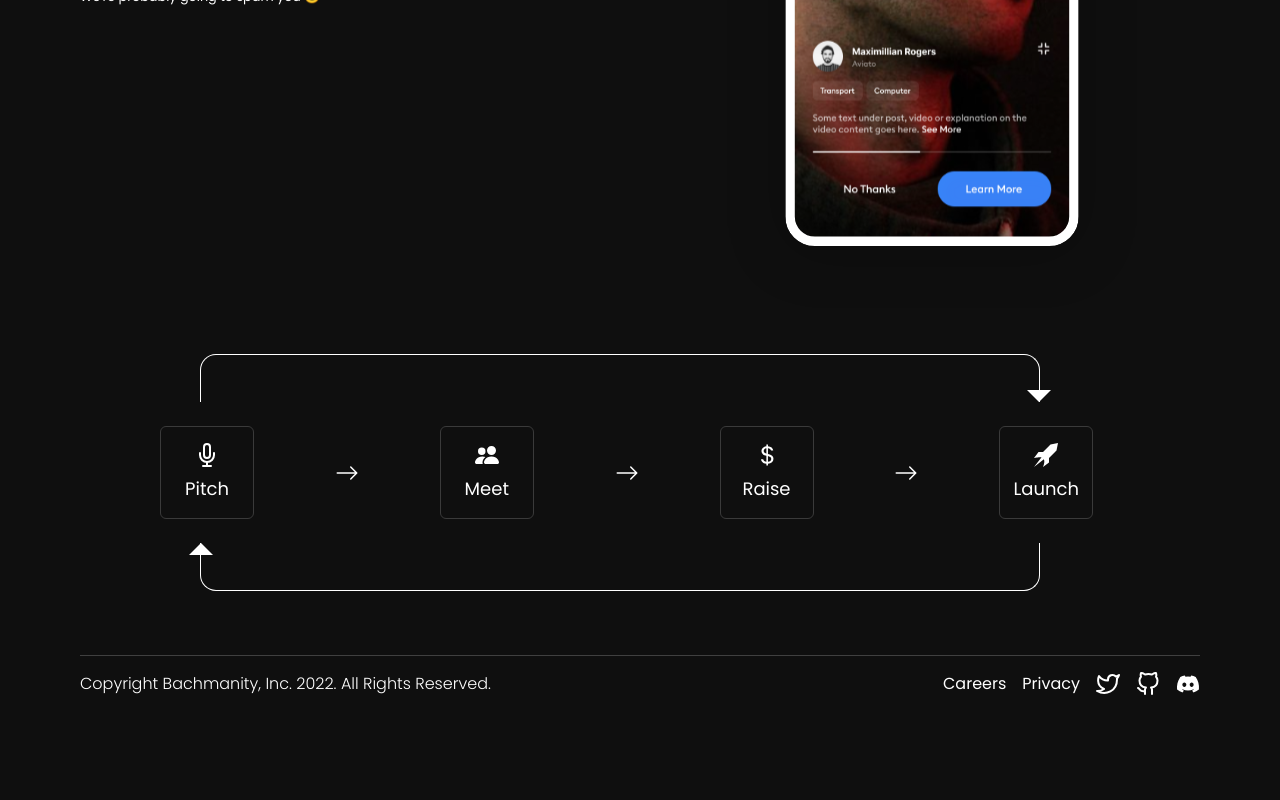
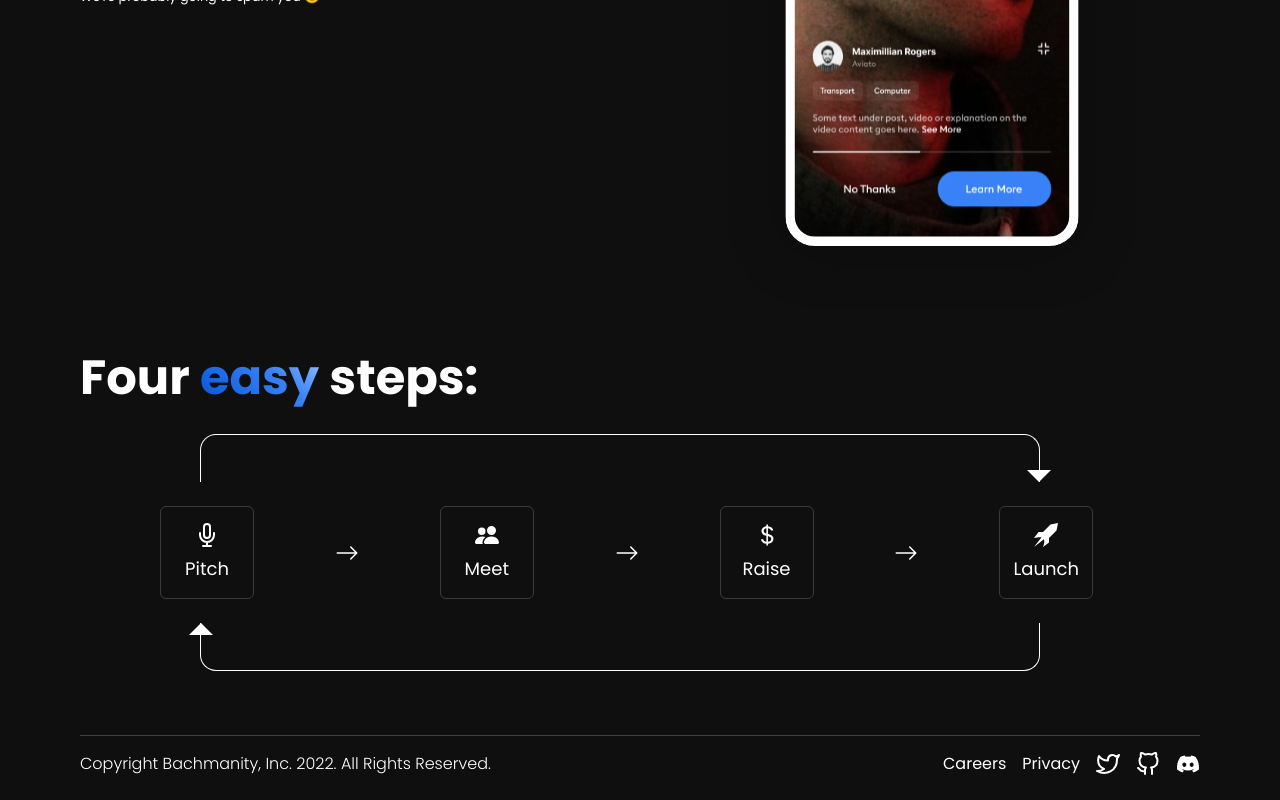
Before and after one commit to suryanshmak/aviato-sample, a Next.js app: page / in a window 1280 px wide. Shown: the part 462-1262 px from the top of the page. Before the commit the page ends 1182 px from the top, so only its background shows below. Built offline with nearby package versions, Linux system fonts and the light colour scheme.

Commit message:
add section header

```diff
--- a/pages/index.tsx
+++ b/pages/index.tsx
@@ -118,8 +118,10 @@ export default function Home() {
           />
         </div>
       </section>
+      <h2 className="text-[1.5rem] sm:text-[2rem] md:text-[2.5rem] xl:text-[3rem] 2xl:text-[3.5rem] font-bold lg:leading-[4rem] xl:leading-[5rem] select-none">
+        Four <span className="text-transform-gradient">easy</span> steps:
+      </h2>
       <div className="pt-4 pb-16 hidden w-10/12 transform translate-x-20 lg:grid items-center">
-        <div>
         <div
           className="transform translate-x-10 relative w-[88%] xl:w-[90%] h-12 border-t border-l
         border-r border-neutral-800 rounded-t-2xl"
@@ -139,9 +141,7 @@ export default function Home() {
                 <step.icon className="w-6 h-6" />
                 <p className="text-[18px]">{step.title}</p>
               </li>
-                {step.shouldRender ? (
-                  <BsArrowRight className="w-6 h-6" />
-                ) : null}
+              {step.shouldRender ? <BsArrowRight className="w-6 h-6" /> : null}
             </>
           ))}
         </ul>
@@ -150,7 +150,6 @@ export default function Home() {
             className="absolute w-0 h-0 border-[12px] border-t-0 border-[transparent] left-[-12px] top-0"
             style={{ borderBottomColor: "white" }}
           />
-          </div>
         </div>
       </div>
 
```
Lines whose indentation alone changed are shown as unchanged.
